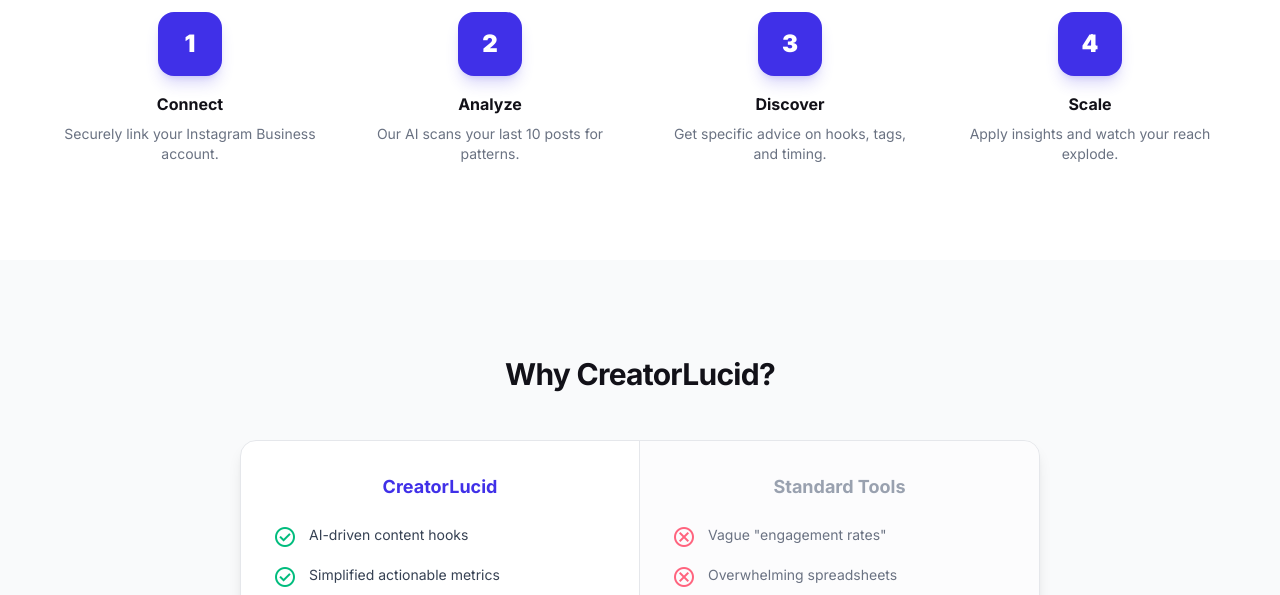
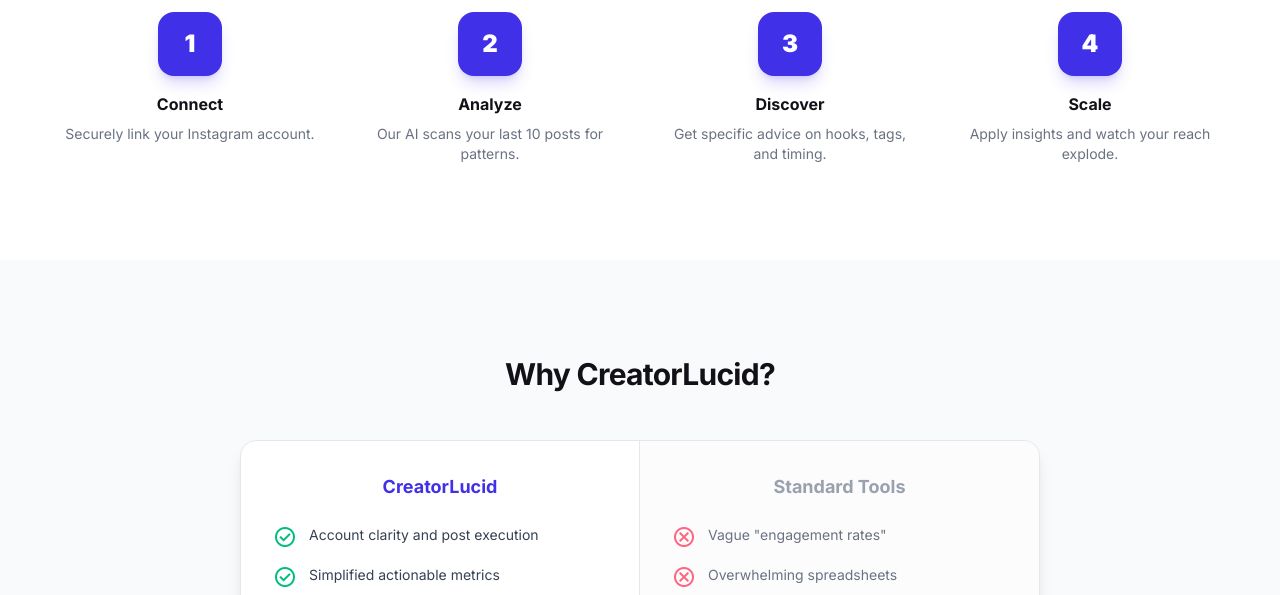
Before and after one commit to tropicahq/creator-lucid, an Astro site in the folder apps/wait-list-web/: page / in a window 1280 px wide. Shown: the part 1420-2015 px from the top of the page. Built offline with nearby package versions, Linux system fonts and the light colour scheme; Astro itself is replaced by a stand-in of ours.

Commit message:
removed business text from here and changed the context of the waitlist from AI-driven

```diff
--- a/apps/wait-list-web/src/pages/index.astro
+++ b/apps/wait-list-web/src/pages/index.astro
@@ -148,7 +148,7 @@ import Layout from "../layouts/Layout.astro";
 					</div>
 					<h3 class="mb-2 font-bold text-[#121118]">Connect</h3>
 					<p class="text-sm text-gray-500">
-						Securely link your Instagram Business account.
+						Securely link your Instagram account.
 					</p>
 				</div>
 				<div class="relative flex flex-col items-center text-center">
@@ -212,7 +212,7 @@ import Layout from "../layouts/Layout.astro";
 									>check_circle</span
 								>
 								<span class="text-sm text-gray-700"
-									>AI-driven content hooks</span
+									>Account clarity and post execution</span
 								>
 							</li>
 							<li class="flex items-start gap-3">
```
